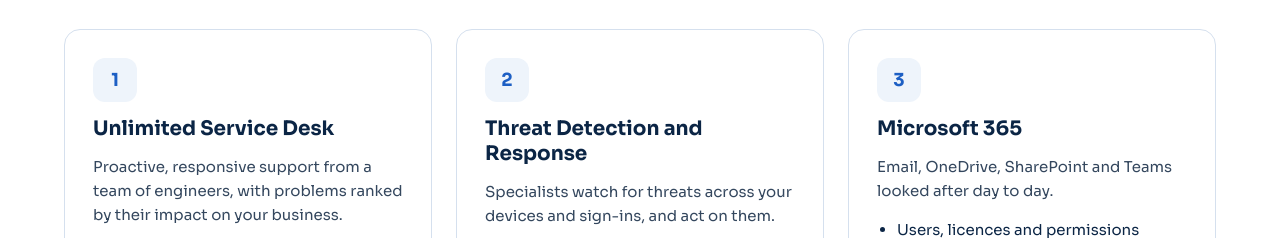
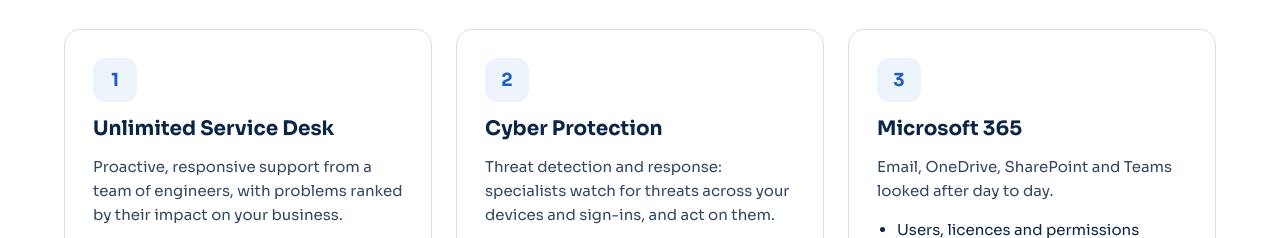
Before and after one commit to yourlifeisshit/simplicityit-website, a plain HTML site: page services/index.html in a window 1280 px wide. Shown: the part 513-751 px from the top of the page. Drawn offline with Linux system fonts and the light colour scheme.

Commit message:
Rename Threat Detection and Response to Cyber Protection
Co-Authored-By: Claude Sonnet 5.5 <noreply@anthropic.com>
Claude-Session: https://claude.ai/code/session_01SqjeELhuKmAAjW5AMB1rvZ

```diff
--- a/services/index.html
+++ b/services/index.html
@@ -54,7 +54,7 @@ section[id]{scroll-margin-top:12px}
 <section style="max-width: 1216px; margin: 0 auto; padding: 64px 32px 72px; box-sizing: border-box; display: flex; flex-direction: column; gap: 64px"><div style="display: flex; flex-direction: column; gap: 32px"><div style="display: flex; flex-direction: column; gap: 10px; max-width: 640px"><h2 style="margin: 0; font-size: clamp(28px, 4vw, 40px); font-weight: 700; line-height: 1.15">Core managed services</h2><p style="margin: 0; font-size: 17px; line-height: 1.6; color: #34475E">Looked after for a fixed monthly fee. Ask us for a quote.</p></div>
 <div style="display: grid; grid-template-columns: repeat(auto-fit, minmax(290px, 1fr)); gap: 24px">
 <div style="border: 1px solid #D5E0EE; border-radius: 16px; padding: 28px; box-sizing: border-box; display: flex; flex-direction: column; gap: 14px"><div style="width: 44px; height: 44px; border-radius: 12px; background: #EEF4FB; color: #1D5FC4; display: flex; align-items: center; justify-content: center; font-weight: 700; font-size: 18px">1</div><h3 style="margin: 0; font-size: 20px; font-weight: 700; line-height: 1.25">Unlimited Service Desk</h3><p style="margin: 0; font-size: 15px; line-height: 1.6; color: #34475E">Proactive, responsive support from a team of engineers, with problems ranked by their impact on your business.</p><ul style="margin: 0; padding-left: 20px; font-size: 15px; line-height: 1.7; color: #0B2545"><li>Help by email, phone or portal</li><li>Proactive monitoring and patching</li><li>New starter and leaver set-up</li></ul></div>
-<div style="border: 1px solid #D5E0EE; border-radius: 16px; padding: 28px; box-sizing: border-box; display: flex; flex-direction: column; gap: 14px"><div style="width: 44px; height: 44px; border-radius: 12px; background: #EEF4FB; color: #1D5FC4; display: flex; align-items: center; justify-content: center; font-weight: 700; font-size: 18px">2</div><h3 style="margin: 0; font-size: 20px; font-weight: 700; line-height: 1.25">Threat Detection and Response</h3><p style="margin: 0; font-size: 15px; line-height: 1.6; color: #34475E">Specialists watch for threats across your devices and sign-ins, and act on them.</p><ul style="margin: 0; padding-left: 20px; font-size: 15px; line-height: 1.7; color: #0B2545"><li>Protection on every device</li><li>Analysts check every alert</li><li>Real threats contained fast</li></ul></div>
+<div style="border: 1px solid #D5E0EE; border-radius: 16px; padding: 28px; box-sizing: border-box; display: flex; flex-direction: column; gap: 14px"><div style="width: 44px; height: 44px; border-radius: 12px; background: #EEF4FB; color: #1D5FC4; display: flex; align-items: center; justify-content: center; font-weight: 700; font-size: 18px">2</div><h3 style="margin: 0; font-size: 20px; font-weight: 700; line-height: 1.25">Cyber Protection</h3><p style="margin: 0; font-size: 15px; line-height: 1.6; color: #34475E">Threat detection and response: specialists watch for threats across your devices and sign-ins, and act on them.</p><ul style="margin: 0; padding-left: 20px; font-size: 15px; line-height: 1.7; color: #0B2545"><li>Protection on every device</li><li>Analysts check every alert</li><li>Real threats contained fast</li></ul></div>
 <div style="border: 1px solid #D5E0EE; border-radius: 16px; padding: 28px; box-sizing: border-box; display: flex; flex-direction: column; gap: 14px"><div style="width: 44px; height: 44px; border-radius: 12px; background: #EEF4FB; color: #1D5FC4; display: flex; align-items: center; justify-content: center; font-weight: 700; font-size: 18px">3</div><h3 style="margin: 0; font-size: 20px; font-weight: 700; line-height: 1.25">Microsoft 365</h3><p style="margin: 0; font-size: 15px; line-height: 1.6; color: #34475E">Email, OneDrive, SharePoint and Teams looked after day to day.</p><ul style="margin: 0; padding-left: 20px; font-size: 15px; line-height: 1.7; color: #0B2545"><li>Users, licences and permissions</li><li>New starters and leavers</li><li>Sign-in security and MFA</li></ul></div>
 <div style="border: 1px solid #D5E0EE; border-radius: 16px; padding: 28px; box-sizing: border-box; display: flex; flex-direction: column; gap: 14px"><div style="width: 44px; height: 44px; border-radius: 12px; background: #EEF4FB; color: #1D5FC4; display: flex; align-items: center; justify-content: center; font-weight: 700; font-size: 18px">4</div><h3 style="margin: 0; font-size: 20px; font-weight: 700; line-height: 1.25">Backup Solutions</h3><p style="margin: 0; font-size: 15px; line-height: 1.6; color: #34475E">Your data backed up, tested and ready to restore, whether it lives on a physical server or in Microsoft 365.</p><ul style="margin: 0; padding-left: 20px; font-size: 15px; line-height: 1.7; color: #0B2545"><li>Automatic, monitored backups</li><li>Restores when you need them</li><li>Regular restore testing</li></ul></div>
 <div style="border: 1px solid #D5E0EE; border-radius: 16px; padding: 28px; box-sizing: border-box; display: flex; flex-direction: column; gap: 14px"><div style="width: 44px; height: 44px; border-radius: 12px; background: #EEF4FB; color: #1D5FC4; display: flex; align-items: center; justify-content: center; font-weight: 700; font-size: 18px">5</div><h3 style="margin: 0; font-size: 20px; font-weight: 700; line-height: 1.25">Virtual IT Director</h3><p style="margin: 0; font-size: 15px; line-height: 1.6; color: #34475E">A plan, a budget and advice on every IT decision, in plain English.</p><ul style="margin: 0; padding-left: 20px; font-size: 15px; line-height: 1.7; color: #0B2545"><li>Quarterly business review</li><li>12-month IT roadmap</li><li>Budget and renewal calendar</li></ul></div>
```
Also changed, not shown: index.html (+1 -1 lines).
